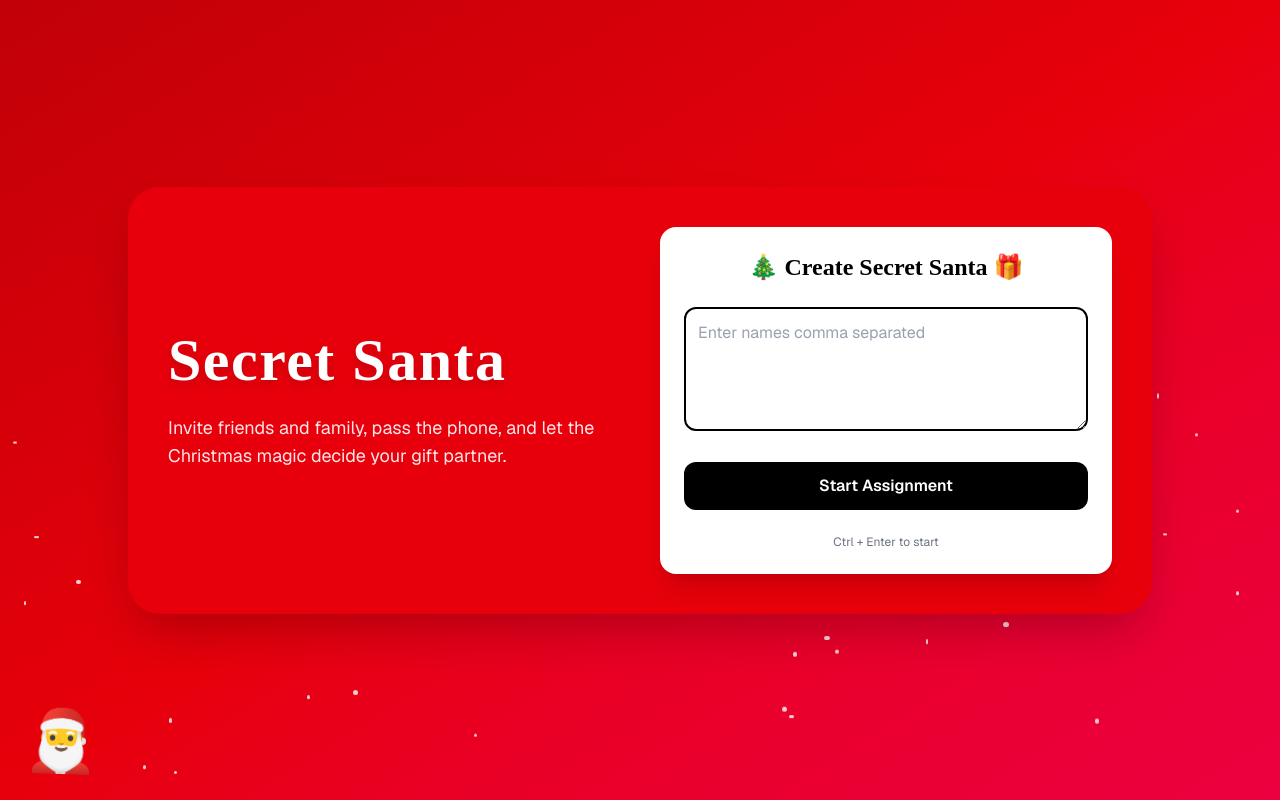
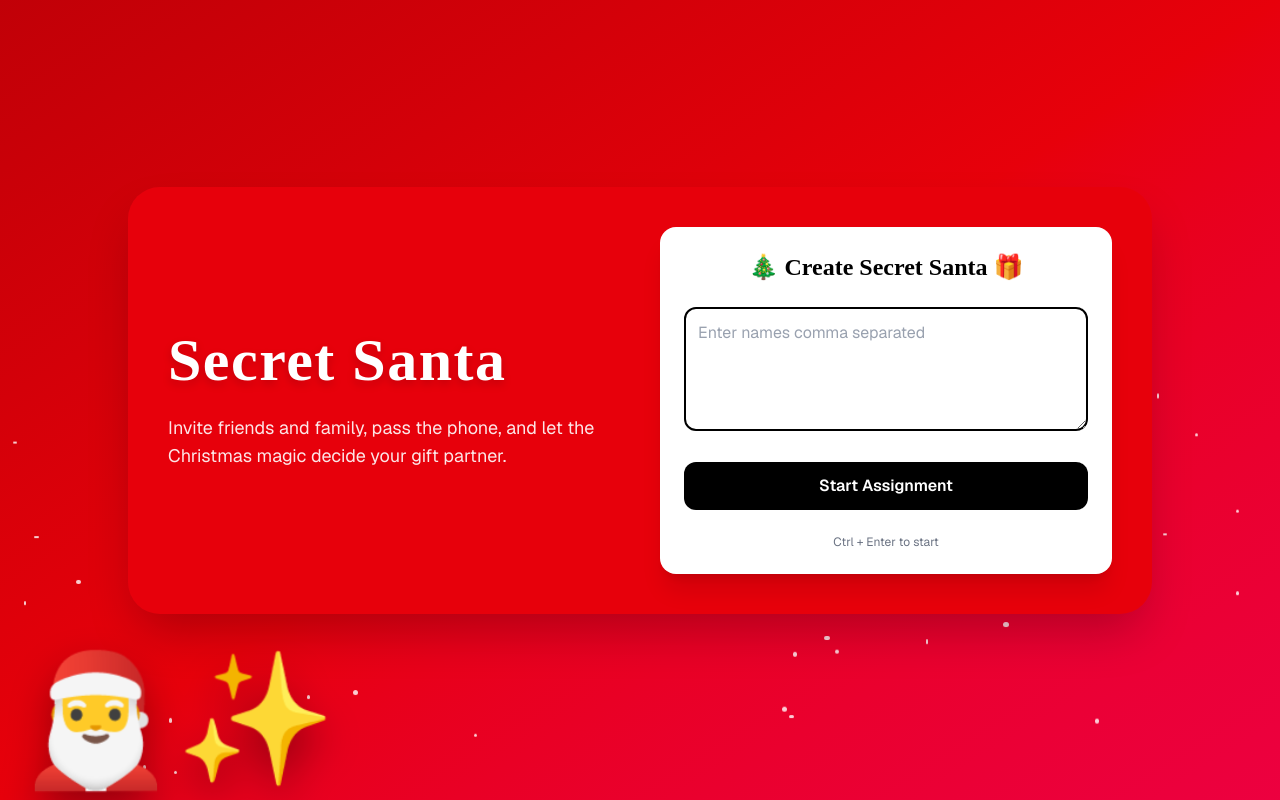
Before and after one commit to AnishaPaturi/Secret-Santa-, a Next.js app: page / in a window 1280 px wide. Built offline with nearby package versions, Linux system fonts and the light colour scheme; a web font is replaced by a local one.

Commit message:
Design Altered

```diff
--- a/app/page.tsx
+++ b/app/page.tsx
@@ -85,14 +85,15 @@ export default function SecretSanta() {
         ))}
       </div>
 
-      {/* 🎅 Animated Santa (Emoji based) */}
+      {/* 🎅 Big Cute Animated Santa */}
       <motion.div
-        animate={{ y: [0, -15, 0], rotate: [0, -3, 3, 0] }}
-        transition={{ repeat: Infinity, duration: 2 }}
-        className="absolute bottom-6 left-6 text-6xl z-20"
+        animate={{ y: [0, -25, 0], rotate: [0, -6, 6, 0], scale: [1, 1.08, 1] }}
+        transition={{ repeat: Infinity, duration: 1.8, ease: 'easeInOut' }}
+        className="absolute bottom-4 left-4 text-8xl md:text-9xl z-20 drop-shadow-[0_20px_20px_rgba(0,0,0,0.35)]"
       >
-        🎅
+        🎅✨
       </motion.div>
+
 
       {/* 🎅 Hero Layout */}
       <div className="relative z-10 w-full max-w-5xl grid grid-cols-1 md:grid-cols-2 gap-10 items-center bg-red-600 rounded-[2rem] shadow-2xl p-10 text-white font-christmas">
```
